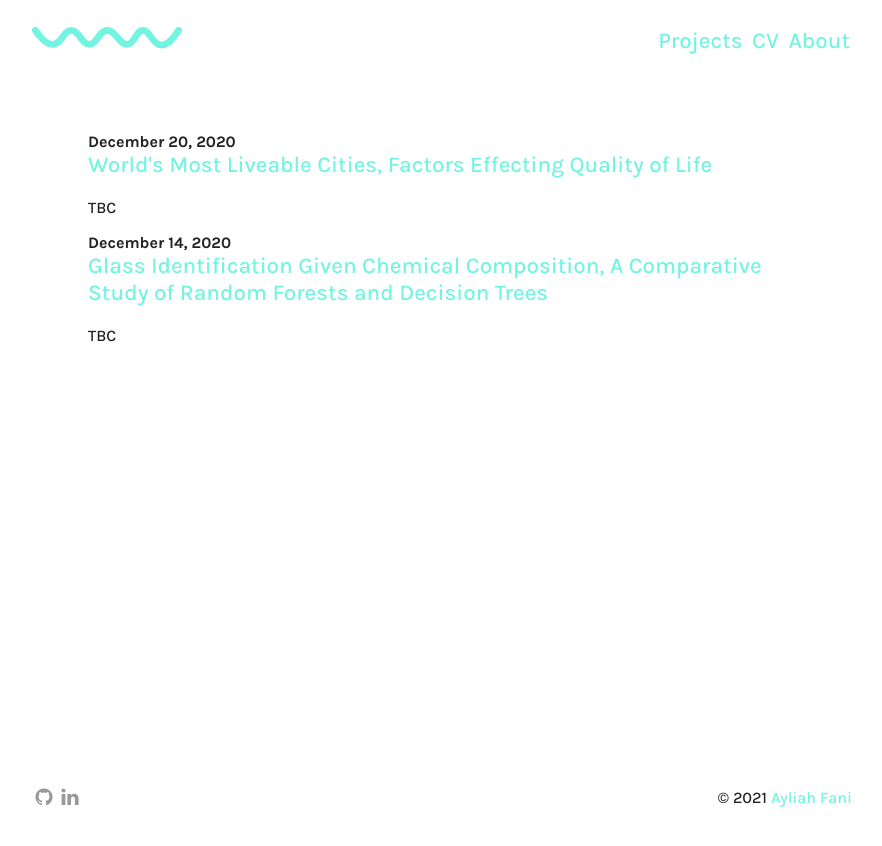
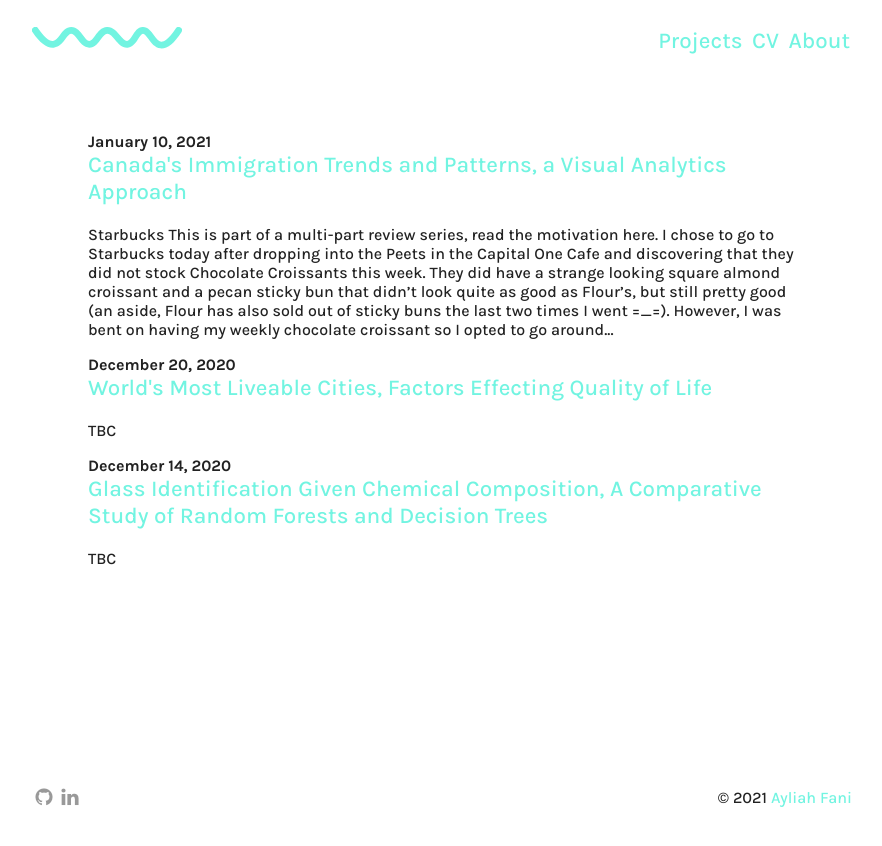
Before and after one commit to ayliahfani/ayliahfani.github.io, a Jekyll site: the page built from content/projects.html, in a window 1280 px wide. Shown: the top 846 px of the page, without its empty margins (198-1080 px from the left). Built offline with Jekyll 4.4.1, drawn with Linux system fonts in a browser that asks for light colours.

Commit message:
Update and rename 2016-03-29-abp-starbucks.md to 2021-01-10-VA.md

```diff
--- a/_posts/2016-03-29-abp-starbucks.md
+++ b/_posts/2021-01-10-VA.md
@@ -1,10 +1,10 @@
 ---
 layout: post
-title: The Croissant Series Part 2 ~ Starbucks
-date: 2016-03-29
-tags: croissants
-category: blog
-published: false
+title: Canada's Immigration Trends and Patterns, a Visual Analytics Approach
+date: 2021-01-10
+tags: visual analytics
+category: projects
+published: true
 ---
 
 Starbucks
```
